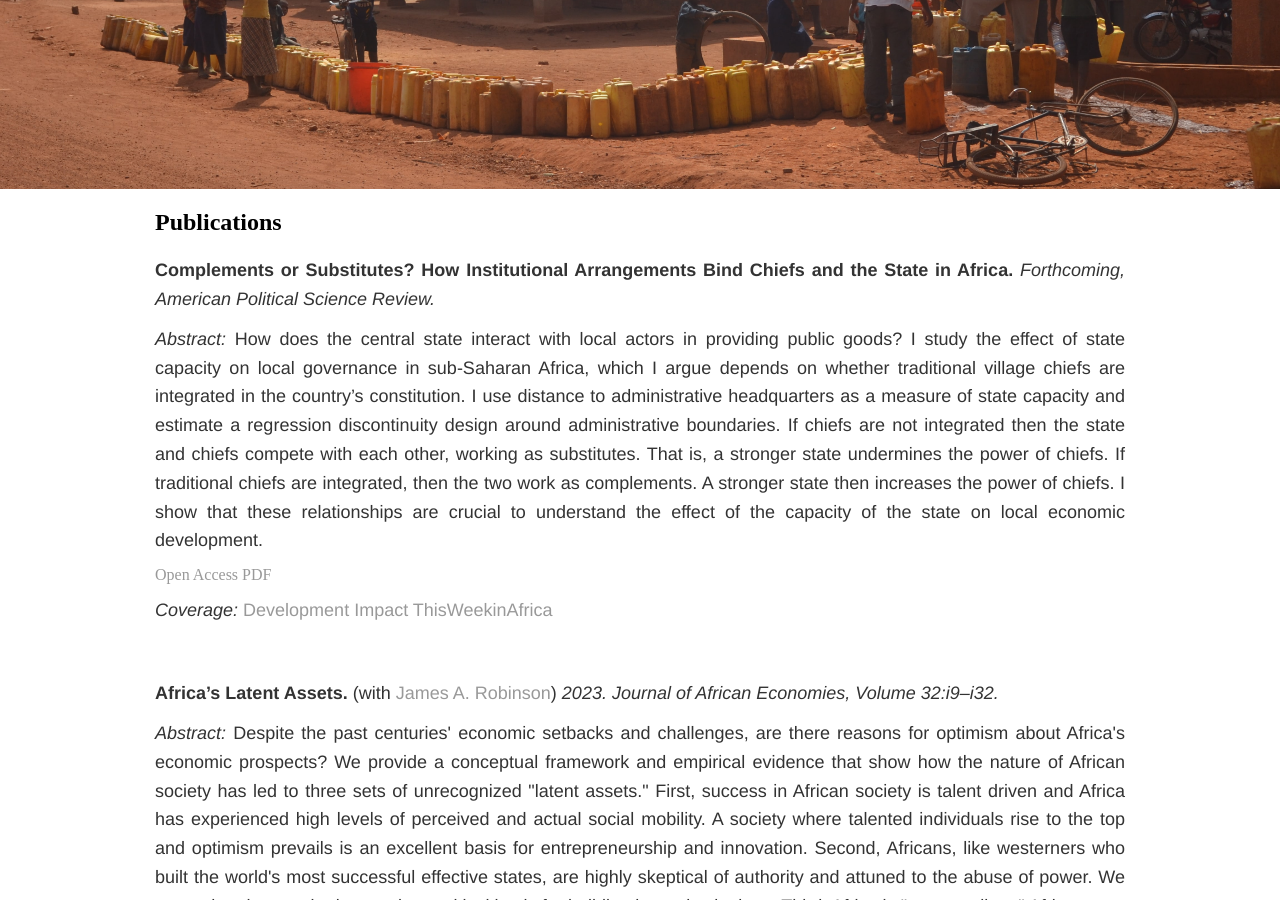
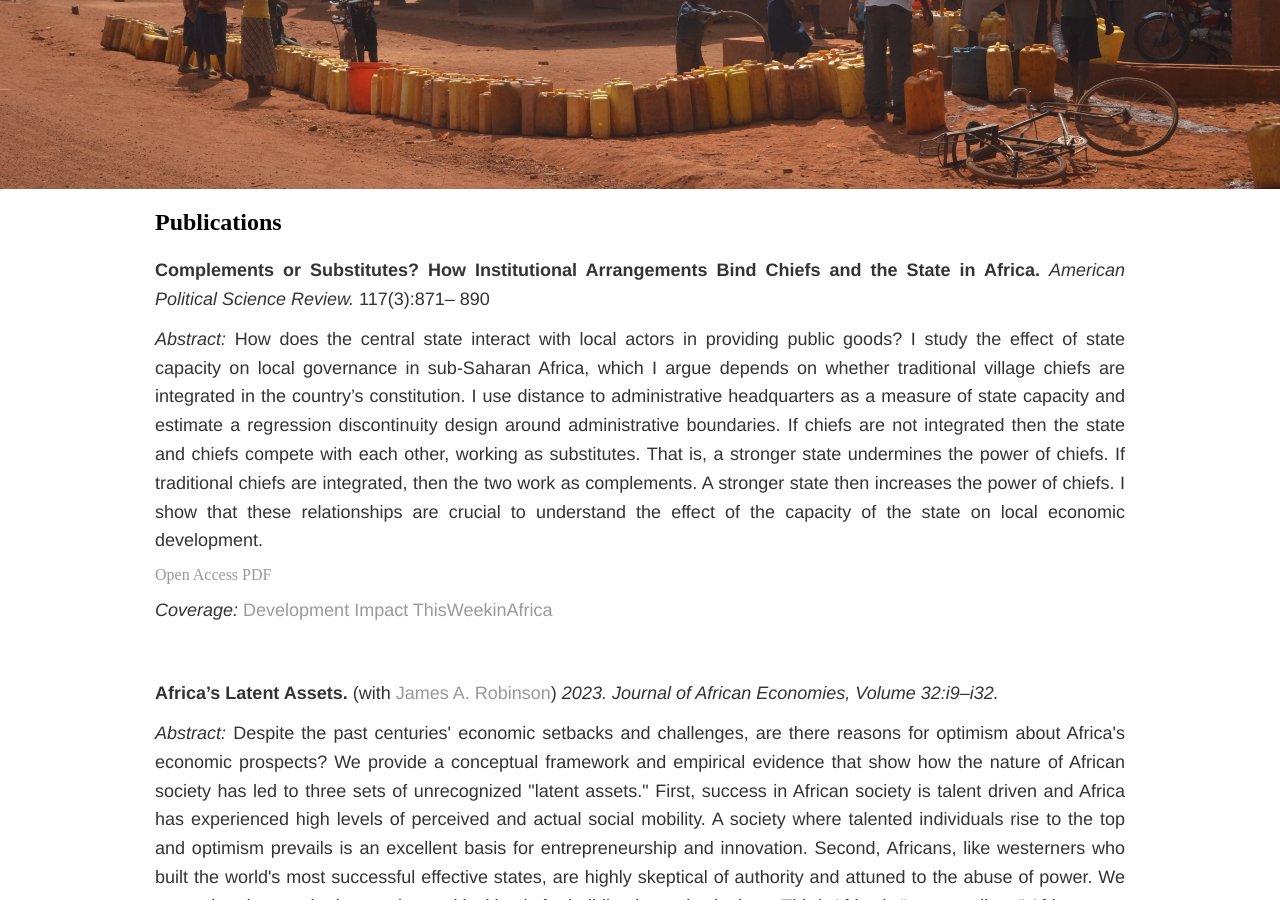
Before and after one commit to soeren-henn/soeren-henn.github.io, a Jekyll site: the page built from research/index.html, in a window 1280 px wide and 900 px high, scrolled down 359 px. Built offline with Jekyll 4.4.1, drawn with Linux system fonts in a browser that asks for light colours.

Commit message:
Update index.html

```diff
--- a/research/index.html
+++ b/research/index.html
@@ -15,7 +15,8 @@ title: Research
 	-->
 	<h2>Publications</h2>
 	<div class="paper">
-		<p><b>Complements or Substitutes? How Institutional Arrangements Bind Chiefs and the State in Africa.</b> <i> Forthcoming, American Political Science Review.</i> </p>
+		<p><b>Complements or Substitutes? How Institutional Arrangements Bind Chiefs and the State in Africa.</b> <i> American Political Science Review.</i> 117(3):871&ndash;
+890 </p>
 		<p><i>Abstract: </i>How does the central state interact with local actors in providing public goods? I study the effect of state capacity on local governance in sub-Saharan Africa, which I argue depends on whether traditional village chiefs are integrated in the country’s constitution. I use distance to administrative headquarters as a measure of state capacity and estimate a regression discontinuity design around administrative boundaries. If chiefs are not integrated then the state and chiefs compete with each other, working as substitutes. That is, a stronger state undermines the power of chiefs. If traditional chiefs are integrated, then the two work as complements. A stronger state then increases the power of chiefs. I show that these relationships are crucial to understand the effect of the capacity of the state on local economic development.</p>
 		<a href="https://www.cambridge.org/core/journals/american-political-science-review/article/complements-or-substitutes-how-institutional-arrangements-bind-traditional-authorities-and-the-state-in-africa/01216C0A1B14465B11122451B558DE3A?utm_source=hootsuite&utm_medium=twitter&utm_campaign=PSR_Nov22" class="btn btn-default pull-right" title="PDF">Open Access PDF</a>
 		<p> <i>Coverage:</i> <a href="https://blogs.worldbank.org/impactevaluations/complements-or-substitutes-state-presence-and-power-traditional-leaders-guest-post-soeren-j-henn" target="_blank">Development Impact</a> <a href="https://thisweekinafrica.substack.com/p/this-week-in-africa-452" target="_blank">ThisWeekinAfrica</a> </p>
```
